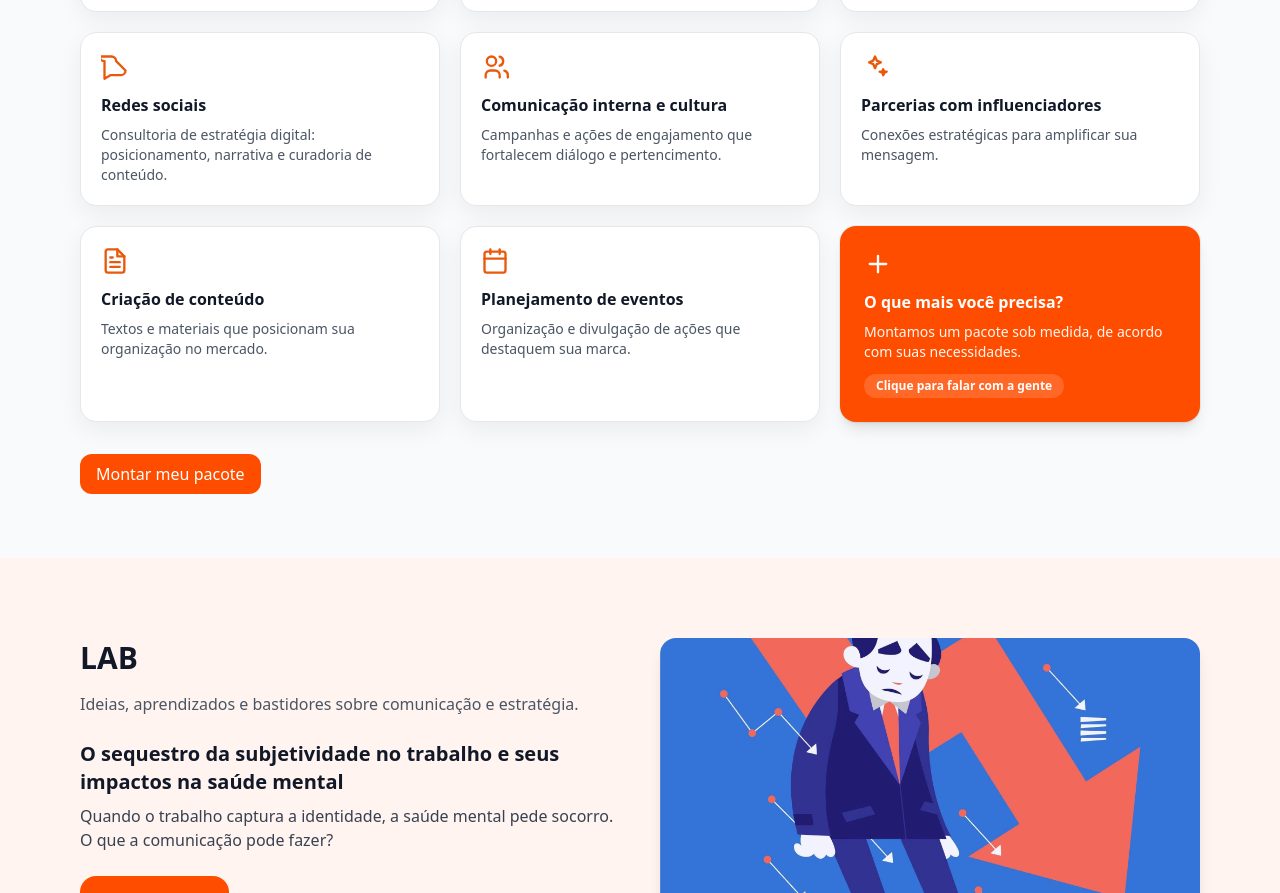
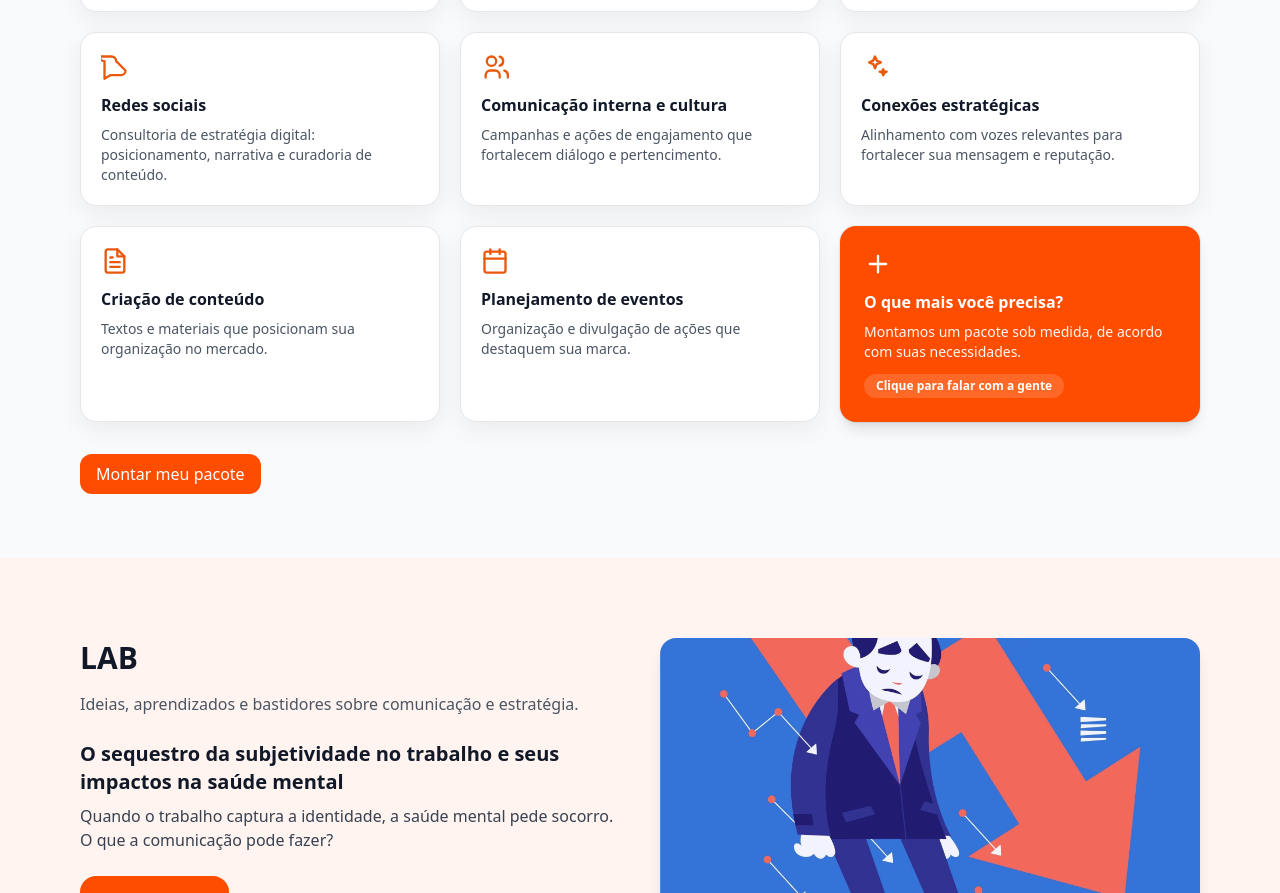
Before and after one commit to andretomazela-dev/integrado, a Next.js app: page / in a window 1280 px wide. Shown: the part 1010-1903 px from the top of the page. Built offline with nearby package versions, Linux system fonts and the light colour scheme.

Commit message:
Update page.jsx

```diff
--- a/app/page.jsx
+++ b/app/page.jsx
@@ -222,9 +222,9 @@ return (
                   <path d="M19 14l.8 1.8L22 16l-1.8.8L19 19l-.8-2.2L16 16l2.2-.2L19 14Z"></path>
                 </svg>
               </div>
-              <h3 className="font-semibold">Parcerias com influenciadores</h3>
+              <h3 className="font-semibold">Conexões estratégicas</h3>
               <p className="text-sm text-gray-600 mt-2">
-                Conexões estratégicas para amplificar sua mensagem.
+                Alinhamento com vozes relevantes para fortalecer sua mensagem e reputação.
               </p>
             </div>
 
```
